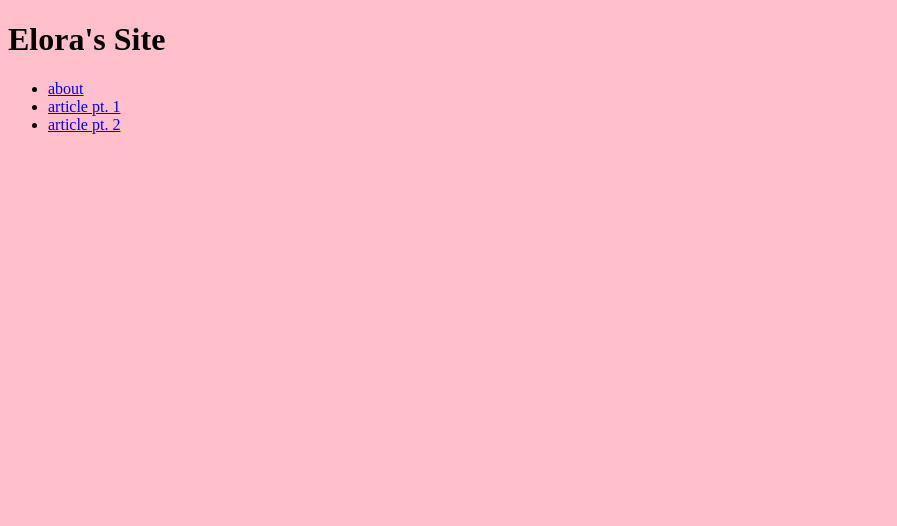
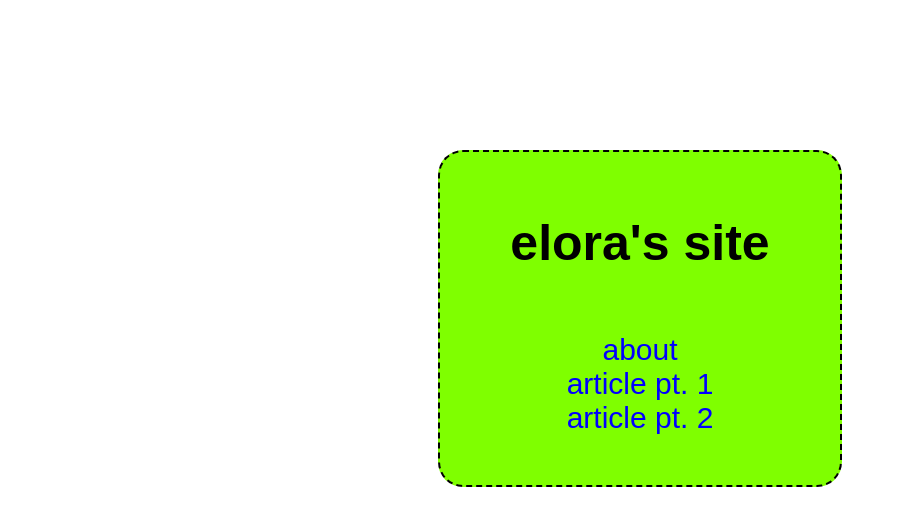
Before and after one commit to eloraromo/class-site, a plain HTML site: page index.html in a window 1280 px wide. Shown: the whole page, without its empty margins (0-897 px from the left). Drawn offline with Linux system fonts and the light colour scheme.

Commit message:
site update

```diff
--- a/index.html
+++ b/index.html
@@ -1,15 +1,17 @@
 <!doctype html>
 <html>
   <head>
-    <title>Elora's Site</title>
+    <title>elora's site</title>
     <link rel="stylesheet" href="main.css">
   </head>
   <body>
-    <h1>Elora's Site</h1>
-    <ul>
-      <li><a href="about.html">about</a></li>
-      <li><a href="projects/article/index.html">article pt. 1</a>
-      <li><a href="projects/article-css/index.html">article pt. 2</a>
-    </ul>
+    <section>
+      <h1>elora's site</h1>
+      <ul>
+        <li><a href="about.html">about</a></li>
+        <li><a href="projects/article/index.html">article pt. 1</a></li>
+        <li><a href="projects/article-css/index.html">article pt. 2</a></li>
+      </ul>
+    </section>
   </body>
 </html>
--- a/main.css
+++ b/main.css
@@ -1,3 +1,29 @@
-body {
-  background: pink
+section {
+  text-align: center;
+  margin: auto;
+  margin-top: 150px;
+  width: 400px;
+  background:chartreuse;
+  border-radius: 25px;
+  border: 2px dashed black;
 }
+h1 {
+  font-family: degular, sans-serif;
+  font-size: 50px;
+  padding: 10px;
+  padding-top: 20px;
+}
+ul {
+  font-family: degular, sans-serif;
+  list-style: none;
+  font-size: 30px;
+  padding: 10px;
+  padding-bottom: 20px;
+}
+a {
+  text-decoration: none;
+  color: blue;
+}
+a:hover {
+  color: #FF00F5;
+}
```
